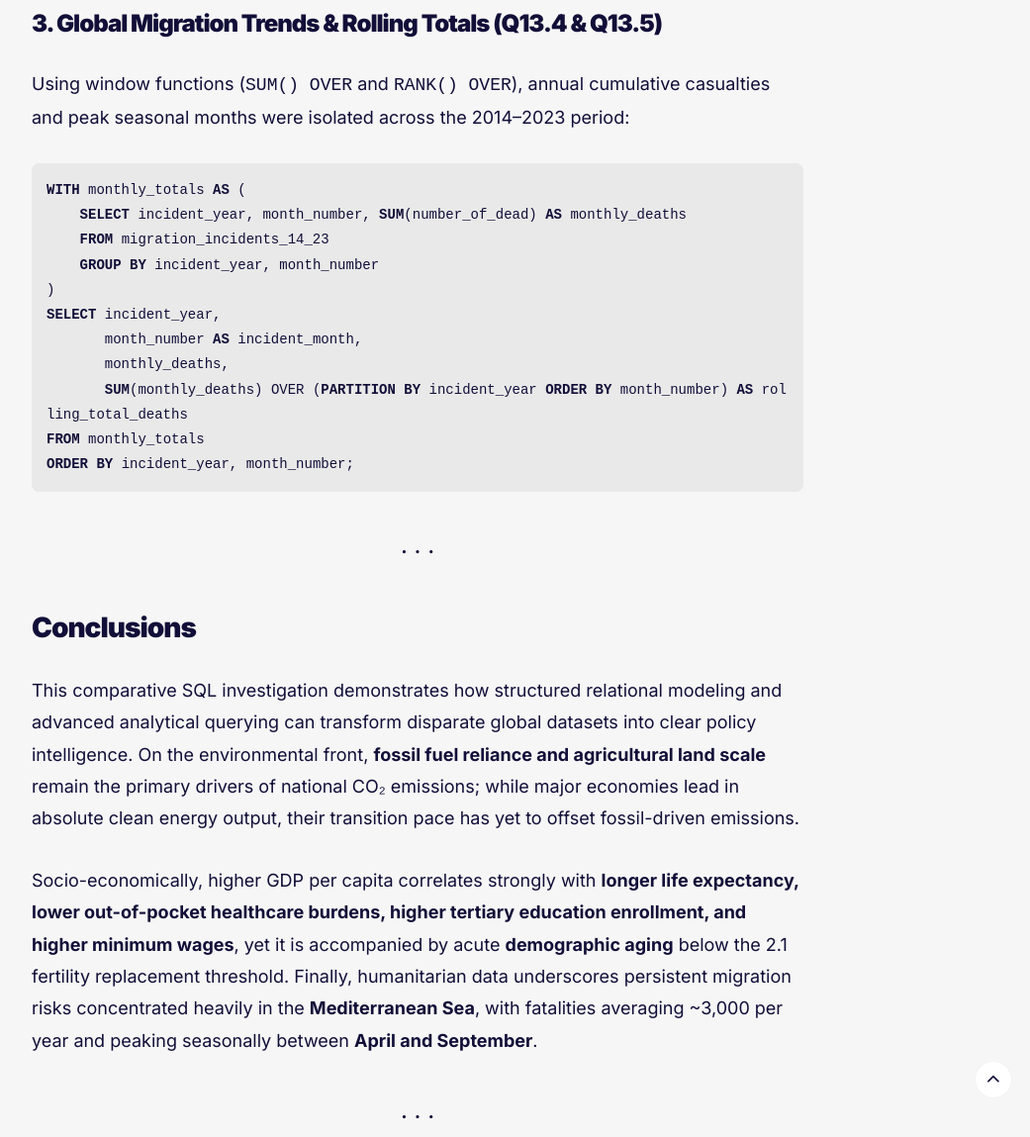
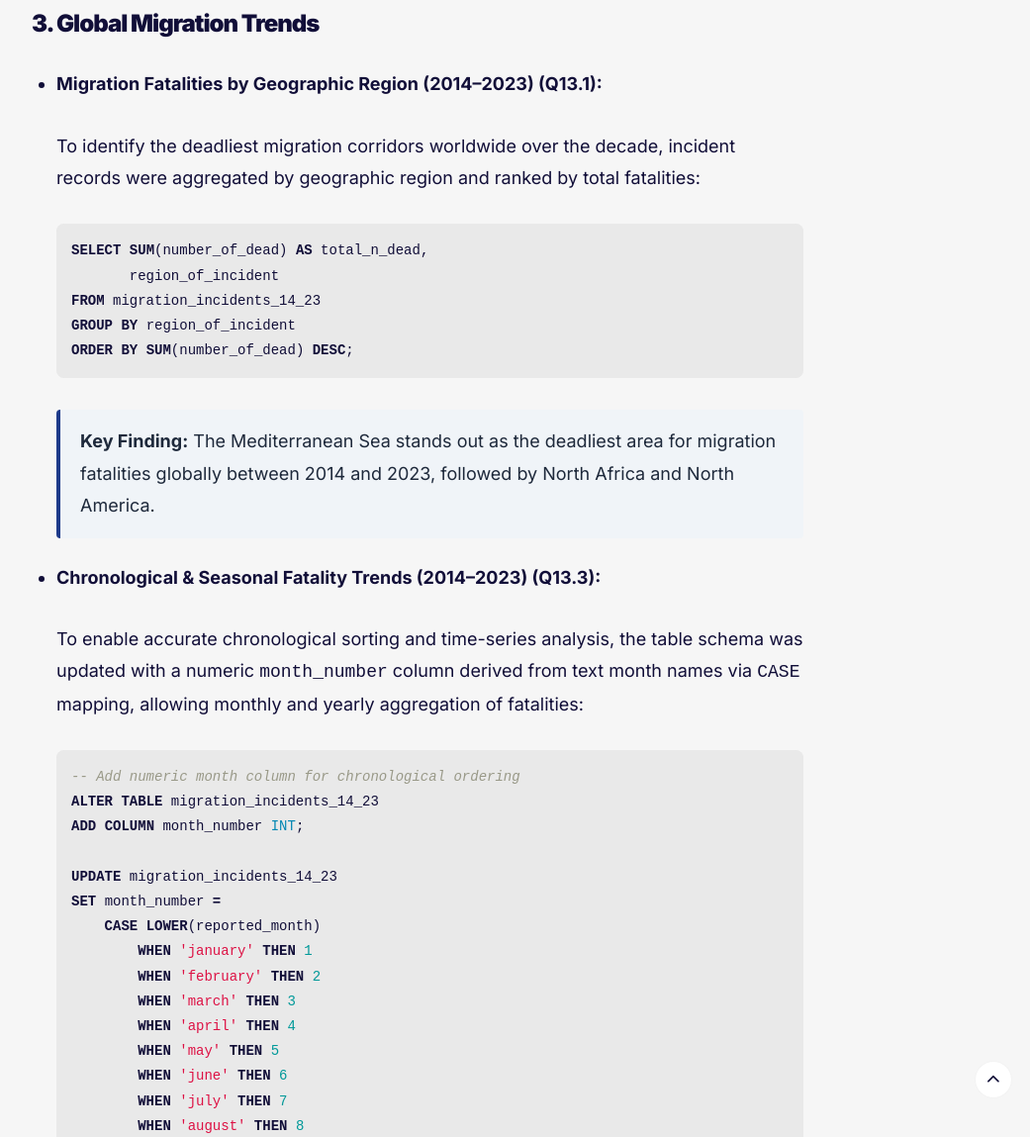
Before and after one commit to gcasarin/gcasarin.github.io, a Jekyll site: the page built from docs/_projects/global_sustainable_development.md, in a window 1280 px wide and 1400 px high, scrolled down 8718 px. Shown: the part 251-1400 px from the top of the window at 99% size, without its empty margins (218-1259 px from the left). Built offline with Jekyll 4.4.1, drawn with Linux system fonts in a browser that asks for light colours; some of the changed text lies outside the part shown.

Commit message:
Revise global migration trends and add new SQL queries
Updated migration trends section with new findings and SQL queries for better analysis of fatalities by region and time.

````diff
--- a/docs/_projects/global_sustainable_development.md
+++ b/docs/_projects/global_sustainable_development.md
@@ -215,22 +215,65 @@ The most insightful queries from each category are detailed below. For a deeper
     <img src="https://raw.githubusercontent.com/gcasarin/SQLProject-Global-sustainable-development/main/Charts/Q12.png" width="95%" style="border-radius: 4px;" alt="Grafico Q12"       />
   </p>
 
-### 3. Global Migration Trends & Rolling Totals (Q13.4 & Q13.5)
-Using window functions (`SUM() OVER` and `RANK() OVER`), annual cumulative casualties and peak seasonal months were isolated across the 2014–2023 period:
+### 3. Global Migration Trends
 
-```sql
-WITH monthly_totals AS (
-    SELECT incident_year, month_number, SUM(number_of_dead) AS monthly_deaths
-    FROM migration_incidents_14_23
-    GROUP BY incident_year, month_number
-)
-SELECT incident_year,
-       month_number AS incident_month,
-       monthly_deaths,
-       SUM(monthly_deaths) OVER (PARTITION BY incident_year ORDER BY month_number) AS rolling_total_deaths
-FROM monthly_totals
-ORDER BY incident_year, month_number;
-```
+- **Migration Fatalities by Geographic Region (2014–2023) (Q13.1):**
+
+  To identify the deadliest migration corridors worldwide over the decade, incident records were aggregated by geographic region and ranked by total fatalities:
+
+  ```sql
+  SELECT SUM(number_of_dead) AS total_n_dead,
+         region_of_incident
+  FROM migration_incidents_14_23
+  GROUP BY region_of_incident
+  ORDER BY SUM(number_of_dead) DESC;
+  ```
+
+  **Key Finding:** The Mediterranean Sea stands out as the deadliest area for migration fatalities globally between 2014 and 2023, followed by North Africa and North America.
+  {: .blue-infobox}
+
+- **Chronological & Seasonal Fatality Trends (2014–2023) (Q13.3):**
+
+  To enable accurate chronological sorting and time-series analysis, the table schema was updated with a numeric `month_number` column derived from text month names via `CASE` mapping, allowing monthly and yearly aggregation of fatalities:
+
+  ```sql
+  -- Add numeric month column for chronological ordering
+  ALTER TABLE migration_incidents_14_23
+  ADD COLUMN month_number INT;
+
+  UPDATE migration_incidents_14_23
+  SET month_number =
+      CASE LOWER(reported_month)
+          WHEN 'january' THEN 1
+          WHEN 'february' THEN 2
+          WHEN 'march' THEN 3
+          WHEN 'april' THEN 4
+          WHEN 'may' THEN 5
+          WHEN 'june' THEN 6
+          WHEN 'july' THEN 7
+          WHEN 'august' THEN 8
+          WHEN 'september' THEN 9
+          WHEN 'october' THEN 10
+          WHEN 'november' THEN 11
+          WHEN 'december' THEN 12
+          ELSE NULL
+      END;
+
+  -- Aggregate fatalities by year and month
+  SELECT month_number AS incident_month,
+         incident_year,
+         SUM(number_of_dead) AS monthly_deaths
+  FROM migration_incidents_14_23
+  GROUP BY incident_year, month_number
+  ORDER BY incident_year, month_number;
+  ```
+
+  <p align="center">
+    <img src="https://raw.githubusercontent.com/gcasarin/SQLProject-Global-sustainable-development/main/Charts/Q13.3.png" width="95%" style="border-radius: 4px;" alt="Grafico Q13.3"       />
+  </p>
+
+  **Key Finding:** Structuring the dataset chronologically reveals distinct seasonal surges (particularly during warmer months with calmer sea conditions) alongside multi-year shifts in migration fatality patterns across the 2014–2023 timeframe.
+  {: .blue-infobox}
 
 ---
 
````
